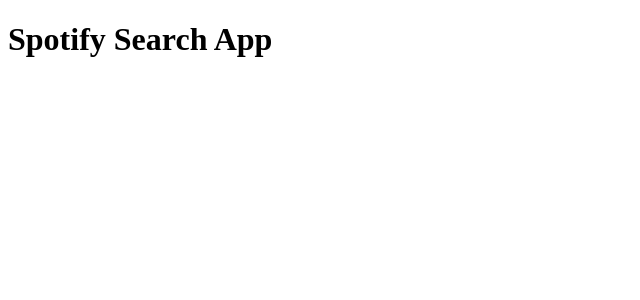
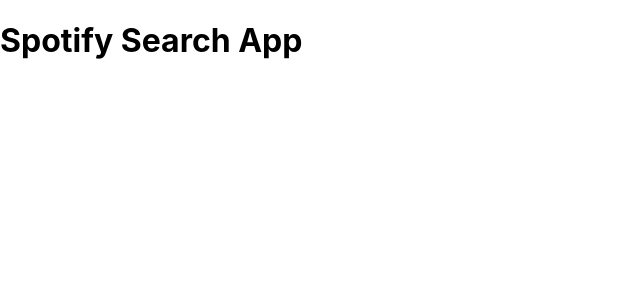
Before and after one commit to miguelfervi/react-spotify-search-app, a React (Create React App) app: page / in a window 1280 px wide. Shown: the top 300 px of the page, without its empty margins (0-640 px from the left). Built offline with nearby package versions, Linux system fonts and the light colour scheme.

Commit message:
ADD header component and font style

```diff
--- a/src/App.js
+++ b/src/App.js
@@ -1,5 +1,6 @@
 import React from 'react';
+import Header from './Header/index';
 
 export default () => {
-  return <h1>Spotify Search App</h1>;
+  return <Header />;
 };
--- /dev/null
+++ b/src/Header/index.js
@@ -0,0 +1,7 @@
+import React from 'react';
+
+const Header = () => {
+  return <h1>Spotify Search App</h1>;
+};
+
+export default Header;
--- /dev/null
+++ b/src/index.css
@@ -0,0 +1,8 @@
+body {
+  margin: 0;
+  font-family: -apple-system, BlinkMacSystemFont, 'Segoe UI', 'Roboto', 'Oxygen',
+    'Ubuntu', 'Cantarell', 'Fira Sans', 'Droid Sans', 'Helvetica Neue',
+    sans-serif;
+  -webkit-font-smoothing: antialiased;
+  -moz-osx-font-smoothing: grayscale;
+}
--- a/src/index.js
+++ b/src/index.js
@@ -1,5 +1,6 @@
 import React from 'react';
 import ReactDOM from 'react-dom';
 import App from './App';
+import './index.css';
 
 ReactDOM.render(<App />, document.querySelector('#root'));
```
